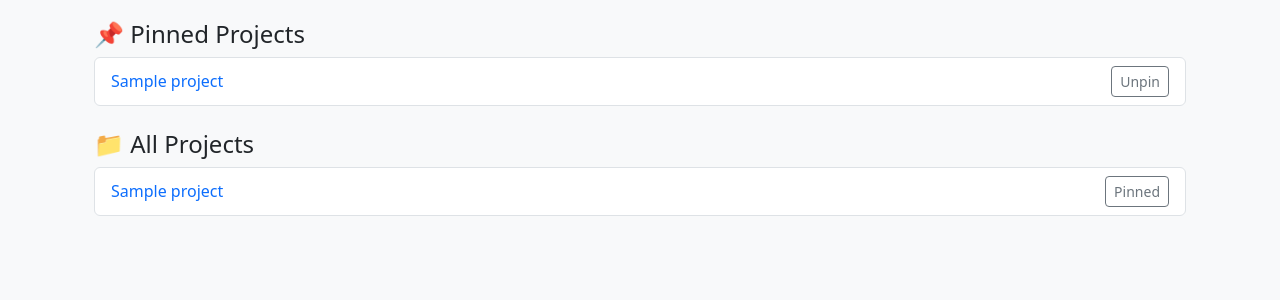
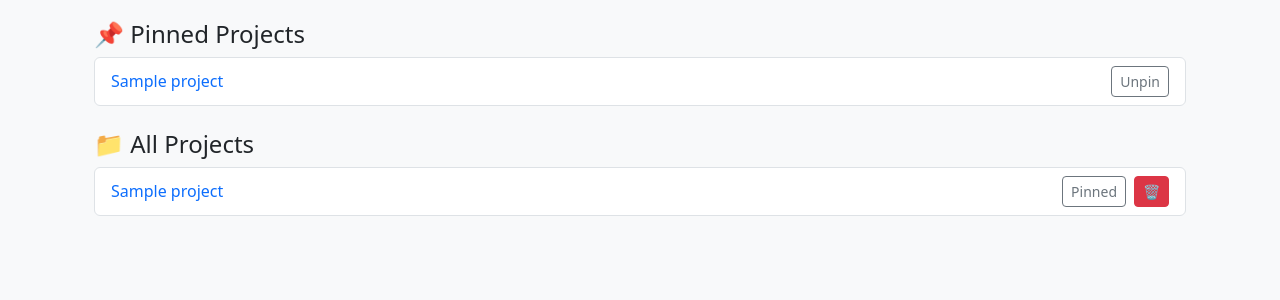
Before and after one commit to Exxavia/notely_project, a Django app: page / in a window 1280 px wide. Shown: the part 358-658 px from the top of the page. Run offline with Django 3.2, Linux system fonts and the light colour scheme; a user stored in the database is signed in; tables that the repository leaves empty hold one stand-in row (values such as "Sample post"); grey boxes marked "Sample" are stand-in pictures.

Commit message:
Implement delete project feature with ownership validation and UI integration

```diff
--- a/notes/urls.py
+++ b/notes/urls.py
@@ -28,5 +28,6 @@ urlpatterns = [
     path('chart/<str:type>/', views.chart_data, name='chart_data'),
     path('tasks/filter/', views.filter_tasks, name='filter_tasks'),
     path('tasks/api/', views.filter_tasks_api, name='filter_tasks_api'),
+    path('project/<int:project_id>/delete/', views.delete_project, name='delete_project'),
 
 ]
--- a/notes/views.py
+++ b/notes/views.py
@@ -354,3 +354,15 @@ def filter_tasks_api(request):
         })
 
     return JsonResponse({"tasks": data})
+
+# Delete a project owned by the current user
+@login_required
+def delete_project(request, project_id):
+    # Get project that belongs to current user only (FIX: use owner instead of user)
+    project = get_object_or_404(Project, id=project_id, owner=request.user)
+
+    # Delete project from database
+    project.delete()
+
+    # Redirect back to home/dashboard
+    return redirect('home')
--- a/templates/notes/home.html
+++ b/templates/notes/home.html
@@ -6,7 +6,7 @@
     <!-- Header -->
     <div class="d-flex justify-content-between align-items-center mb-4">
         <h2>Your Dashboard</h2>
-        <a href="{% url 'create_project' %}" class="btn btn-primary">
+        <a href=" 'create_project' %}" class="btn btn-primary">
             Create Project
         </a >
     </div>
@@ -109,6 +109,8 @@
                         {{ project.title }}
                     </a >
 
+                    <div class="d-flex align-items-center gap-2">
+
                         <!-- Pin toggle button -->
                         <button class="btn btn-sm {% if project.is_pinned %}btn-outline-secondary{% else %}btn-outline-primary{% endif %} pin-btn"
                                 data-id="{{ project.id }}">
@@ -118,6 +120,15 @@
                                 Pin
                             {% endif %}
                         </button>
+
+                        <!-- Delete button (NEW FEATURE) -->
+                        <a href="{% url 'delete_project' project.id %}"
+                           class="btn btn-sm btn-danger"
+                           onclick="return confirm('Are you sure you want to delete this project?');">
+                            🗑
+                        </a >
+
+                    </div>
 
                 </li>
 
@@ -212,7 +223,6 @@ document.addEventListener("click", function(e) {
             return res.json();
         })
         .then(() => {
-            /* Reload page to update pinned section */
             location.reload();
         })
         .catch(() => {
@@ -240,7 +250,6 @@ document.addEventListener("click", function(e) {
         .then(res => res.json())
         .then(data => {
 
-            /* Remove task if unstarred */
             if (!data.quick) {
                 btn.closest("li").remove();
 
```
Lines whose indentation alone changed are shown as unchanged.
